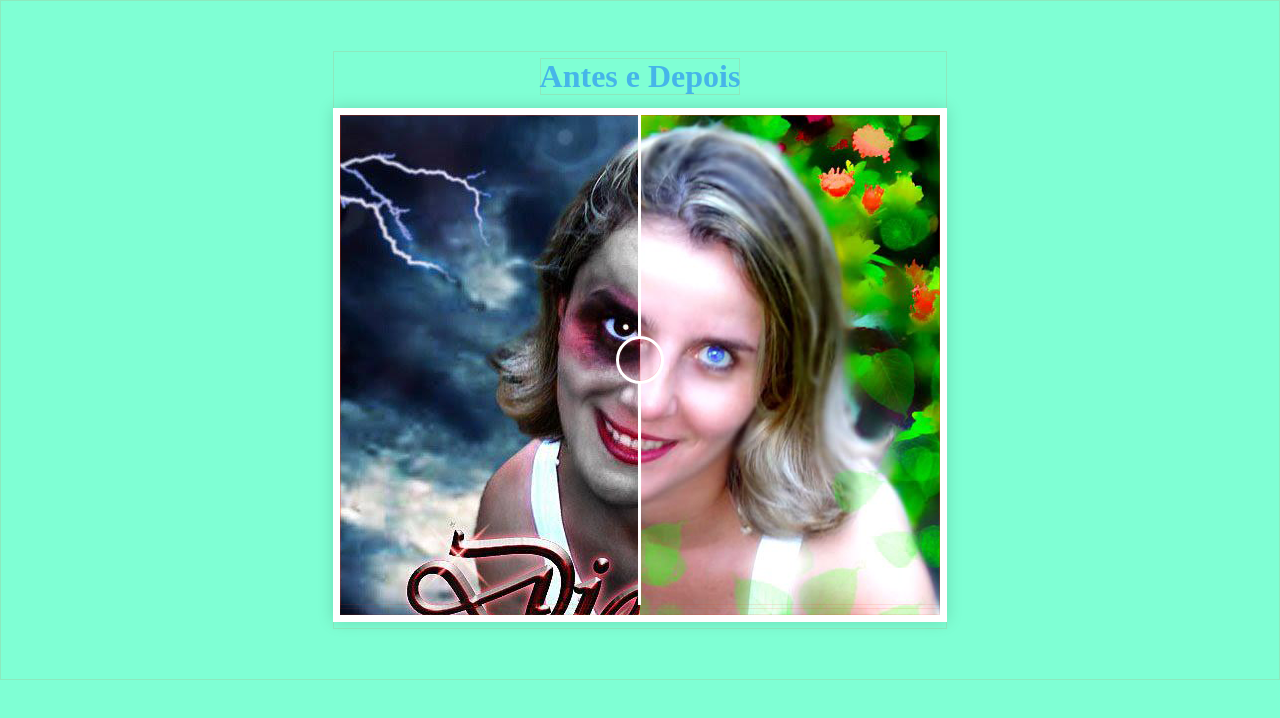
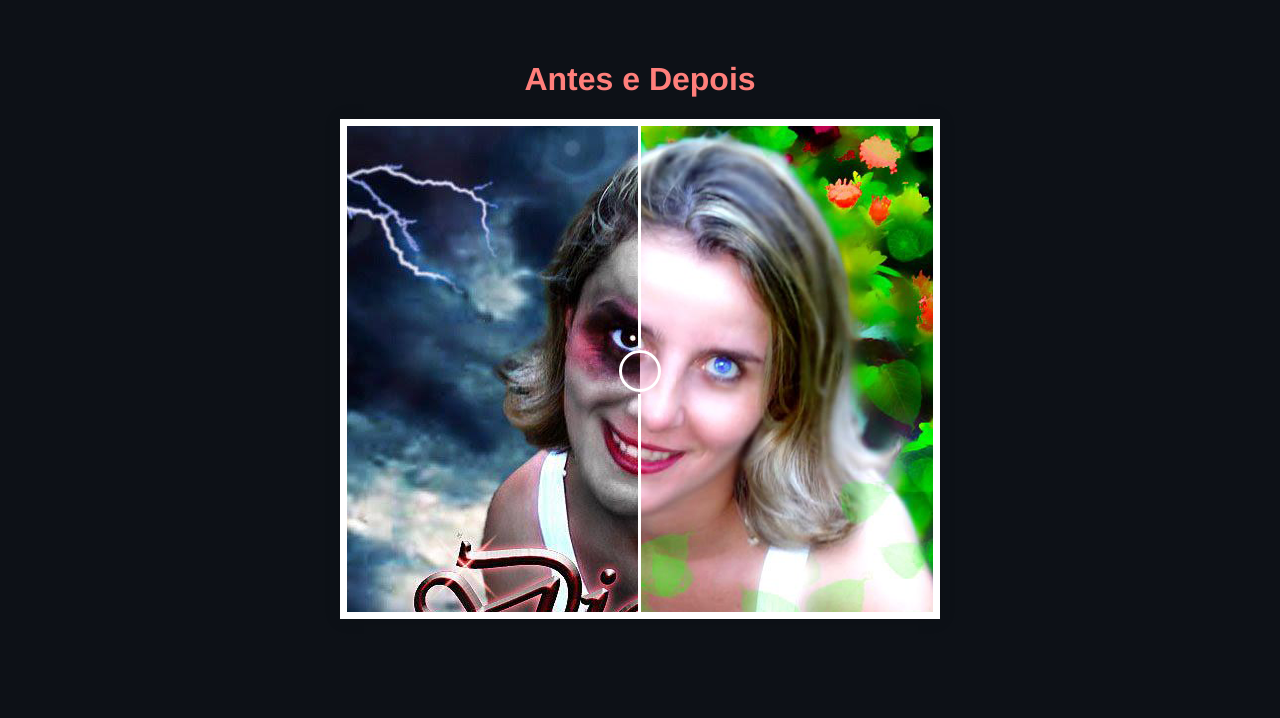
Before and after one commit to messiashub/Antes-e-Depois, a plain HTML site: page index.html in a window 1280 px wide. Drawn offline with Linux system fonts and the light colour scheme.

Commit message:
finalizando

```diff
--- a/index.html
+++ b/index.html
@@ -22,5 +22,19 @@
         </div>
     </div>
 
+    <script>
+        const slider = document.querySelector('.slider input');
+        console.log(slider);
+        const img = document.querySelector('.images .img-2');
+        const dragline = document.querySelector('.slider .drag-line');
+        console.log(dragline);
+        slider.oninput = ()=>{
+            let sliderVal = slider.value;
+            dragline.style.left = sliderVal + '%';
+            img.style.width = sliderVal + '%';
+        }
+
+    </script>
+
 </body>
 </html>
--- a/style.css
+++ b/style.css
@@ -1,20 +1,22 @@
 /* Resetando
 -------------------*/
 *{
-    margin: 0; padding: 0; box-shadow: inset 0px 0px 0px 1px rgba(255, 38, 0, 0.1);
+    margin: 0;
+    padding: 0;
+    box-sizing: border-box;
+    /* box-shadow: inset 0px 0px 0px 1px rgba(255, 38, 0, 0.1); */
 }
 html,body{
     display: grid;
     height: 85%;
     place-items: center;
-    background-color: aquamarine;
-    /* justify-content: center;
-    align-items: center;
-    flex-direction: column; */
+    background-color: #0D1117
+
 }
 
 h1{
-    color: rgb(70, 181, 233);
+    font-family:'Franklin Gothic Medium', 'Arial Narrow', Arial, sans-serif;
+    color: rgb(255, 127, 123);
 }
 .wrapper{
     position: relative;
@@ -97,3 +99,19 @@ h1{
     border-radius: 50%;
     transform: translate(-50%, -50%);
 }
+.slider .drag-line span::before,
+.slider .drag-line span::after{
+    position: absolute;
+    content: "";
+    top:50%;
+    border: 10px solid transparent;
+    border-bottom-width: 0px;
+    border-right-width: 0px;
+    transform: translate(-50%, -50) rotate(45deg)
+}
+.slider .drag-line span::before{
+    left: 40%;
+}
+.slider .drag-line span::after{
+    left: 60%;
+}
```
